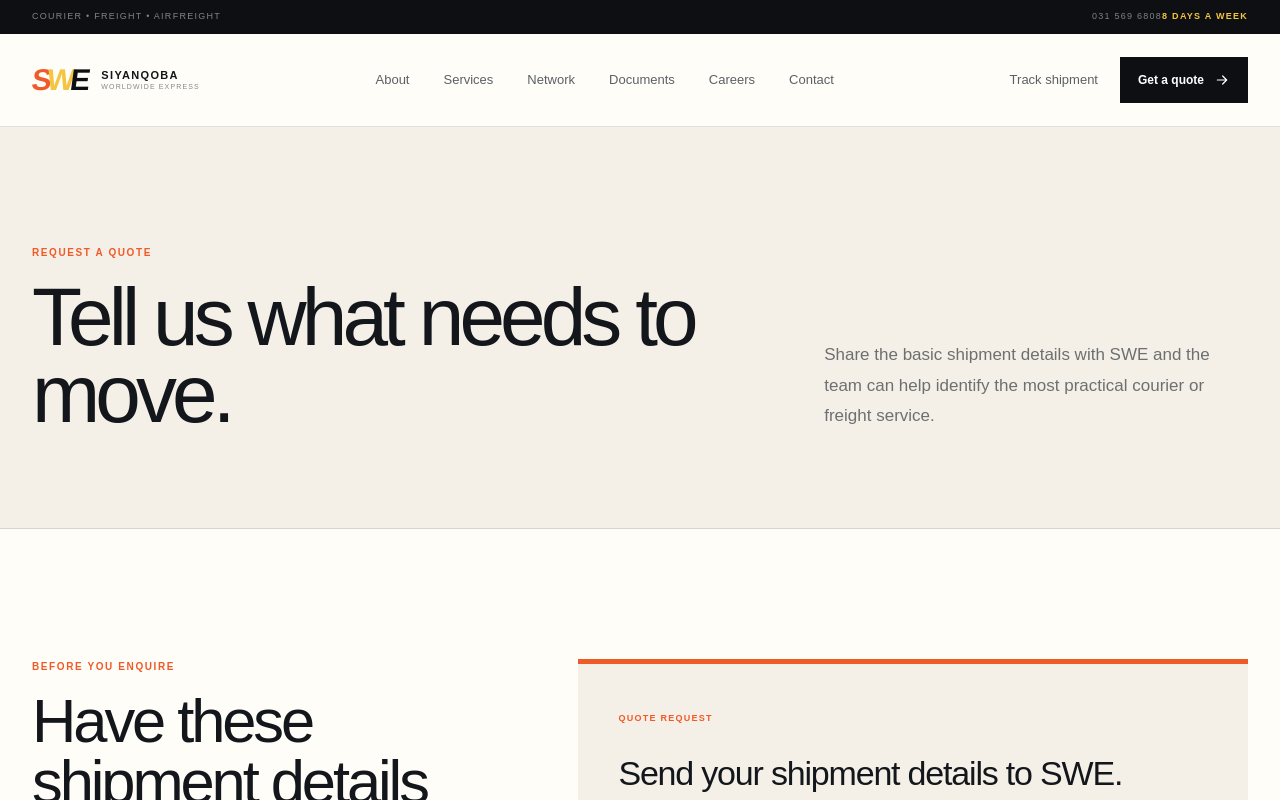
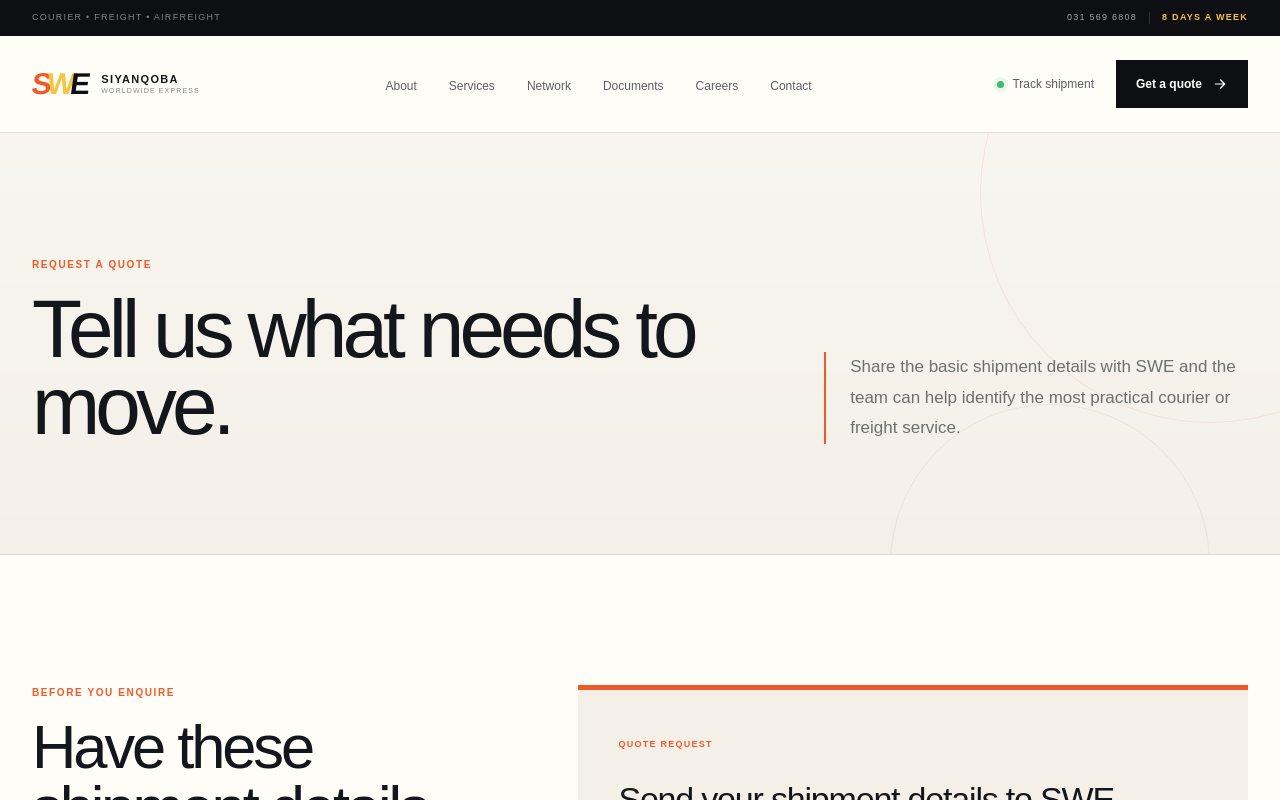
Before and after one commit to IKcracker/swe, a Next.js app: page /quote in a window 1280 px wide. Shown: the top 800 px of the page. Built offline with nearby package versions, Linux system fonts and the light colour scheme.

Commit message:
style: unify header and inner-page visual hierarchy

```diff
--- a/app/globals.css
+++ b/app/globals.css
@@ -26,11 +26,14 @@ svg{display:block}
 .sr-only{position:absolute;width:1px;height:1px;padding:0;margin:-1px;overflow:hidden;clip:rect(0,0,0,0);white-space:nowrap;border:0}
 
 .utility-bar{background:var(--black);color:#fff}
-.utility-inner{height:34px;display:flex;align-items:center;justify-content:space-between;font-size:9px;text-transform:uppercase;letter-spacing:.14em;color:rgba(255,255,255,.48)}
+.utility-inner{height:36px;display:flex;align-items:center;justify-content:space-between;font-size:9px;text-transform:uppercase;letter-spacing:.14em;color:rgba(255,255,255,.48)}
 .utility-inner strong{color:var(--yellow);font-weight:800}
+.utility-right{display:flex;align-items:center;gap:12px}
+.utility-right a{color:rgba(255,255,255,.62)}
+.utility-right i{width:1px;height:12px;background:rgba(255,255,255,.14)}
 
-.site-header{background:var(--paper);border-bottom:1px solid var(--line);position:relative;z-index:20}
-.header-inner{height:92px;display:grid;grid-template-columns:auto 1fr auto;align-items:center;gap:42px}
+.site-header{background:rgba(255,253,248,.96);border-bottom:1px solid var(--line);position:sticky;top:0;z-index:40;backdrop-filter:blur(16px)}
+.header-inner{height:96px;display:grid;grid-template-columns:auto 1fr auto;align-items:center;gap:46px}
 .brand{display:inline-flex;align-items:center;gap:16px}
 .swe-mark{display:inline-flex;font-weight:900;font-size:30px;line-height:1;letter-spacing:-5px;transform:skew(-8deg)}
 .swe-mark span:nth-child(1){color:var(--orange)}
@@ -39,11 +42,17 @@ svg{display:block}
 .brand-name{display:flex;flex-direction:column;gap:2px;text-transform:uppercase;line-height:1}
 .brand-name strong{font-size:11px;letter-spacing:.12em}
 .brand-name small{font-size:7px;letter-spacing:.16em;color:#888}
-.desktop-nav{display:flex;justify-content:center;gap:34px}
-.desktop-nav a,.track-link{font-size:13px;color:#5c6065}
-.desktop-nav a:hover,.track-link:hover{color:var(--black)}
+.desktop-nav{display:flex;justify-content:center;gap:32px}
+.desktop-nav a{position:relative;padding:38px 0 35px;font-size:12px;color:#5c6065;transition:color .2s ease}
+.desktop-nav a::after{content:"";position:absolute;left:0;right:0;bottom:28px;height:1px;background:var(--orange);transform:scaleX(0);transform-origin:left;transition:transform .2s ease}
+.desktop-nav a:hover{color:var(--black)}
+.desktop-nav a:hover::after{transform:scaleX(1)}
+.track-link{display:inline-flex;align-items:center;gap:8px;font-size:12px;color:#5c6065}
+.track-link:hover{color:var(--black)}
+.track-dot{width:7px;height:7px;border-radius:50%;background:#41b86b;box-shadow:0 0 0 4px rgba(65,184,107,.1)}
 .header-actions{display:flex;align-items:center;gap:22px}
-.header-cta{display:inline-flex;align-items:center;gap:10px;min-height:46px;padding:0 18px;background:var(--black);color:#fff;font-size:12px;font-weight:800}
+.header-cta{display:inline-flex;align-items:center;gap:10px;min-height:48px;padding:0 20px;background:var(--black);color:#fff;font-size:12px;font-weight:800;transition:background .2s ease,transform .2s ease}
+.header-cta:hover{background:var(--orange);transform:translateY(-1px)}
 .header-cta svg,.button svg,.tracking-panel button svg,.service-links svg,.resource-links svg{width:16px;height:16px;fill:none;stroke:currentColor;stroke-width:1.8;stroke-linecap:round;stroke-linejoin:round}
 .mobile-menu{display:none}
 
@@ -166,11 +175,9 @@ url("https://images.unsplash.com/photo-1566576912321-d58ddd7a6088?auto=format&fi
   .desktop-nav,.header-actions{display:none}
   .header-inner{grid-template-columns:1fr auto}
   .mobile-menu{display:block;position:relative}
-  .mobile-menu summary{list-style:none;width:46px;height:46px;border:1px solid var(--line);display:grid;place-content:center;gap:7px;cursor:pointer}
+  .mobile-menu summary{list-style:none;min-width:84px;height:46px;border:1px solid var(--line);display:flex;align-items:center;justify-content:center;gap:12px;padding:0 12px;cursor:pointer}
   .mobile-menu summary::-webkit-details-marker{display:none}
-  .mobile-menu summary span{width:18px;height:1px;background:var(--black)}
-  .mobile-menu>div{position:absolute;right:0;top:54px;width:280px;background:var(--paper);border:1px solid var(--line);padding:10px;display:flex;flex-direction:column;box-shadow:0 20px 50px rgba(0,0,0,.14)}
-  .mobile-menu a{padding:12px;border-bottom:1px solid var(--line);font-size:13px}
+  .mobile-menu a{font-size:13px}
   .hero{grid-template-columns:1fr}
   .hero-copy{padding:86px 32px 120px}
   .hero-image{min-height:560px}
@@ -187,7 +194,7 @@ url("https://images.unsplash.com/photo-1566576912321-d58ddd7a6088?auto=format&fi
 @media(max-width:700px){
   .container,.header-inner,.tracking-panel{width:min(100% - 32px,1320px)}
   .utility-inner{height:30px}
-  .header-inner{height:78px}
+  .header-inner{height:82px}
   .hero-copy{padding:62px 16px 112px}
   .hero h1{font-size:clamp(52px,15vw,74px)}
   .hero-lead{font-size:16px}
@@ -483,3 +490,33 @@ url("https://images.unsplash.com/photo-1566576912321-d58ddd7a6088?auto=format&fi
   .track-page-card form{grid-template-columns:1fr}
   .track-page-card button{justify-content:center}
 }
+
+
+/* Header polish */
+.mobile-menu-label{font-size:10px;text-transform:uppercase;letter-spacing:.12em;font-weight:800}
+.mobile-menu-icon{display:grid;gap:6px}
+.mobile-menu-icon i{display:block;width:18px;height:1px;background:var(--black)}
+.mobile-menu-panel{position:absolute;right:0;top:60px;width:min(340px,calc(100vw - 32px));background:var(--paper);border:1px solid var(--line);padding:18px;box-shadow:0 24px 60px rgba(0,0,0,.14)}
+.mobile-menu-kicker{display:block;padding:8px 10px 14px;font-size:9px;text-transform:uppercase;letter-spacing:.14em;color:var(--orange);font-weight:800}
+.mobile-menu-panel>a{display:block;padding:14px 10px;border-bottom:1px solid var(--line);font-size:14px}
+.mobile-menu-actions{display:grid;grid-template-columns:1fr 1fr;gap:10px;margin-top:16px}
+.mobile-menu-actions a{min-height:48px;display:flex;align-items:center;justify-content:center;font-size:11px;font-weight:800}
+.mobile-menu-actions a:first-child{border:1px solid var(--line)}
+.mobile-menu-actions a:last-child{background:var(--black);color:#fff}
+
+/* Consistent inner-page hero treatment */
+.inner-hero{position:relative;overflow:hidden;padding:124px 0 110px;background:
+linear-gradient(180deg,rgba(255,255,255,.35),rgba(255,255,255,0)),
+var(--cream);border-bottom:1px solid var(--line)}
+.inner-hero::after{content:"";position:absolute;right:-160px;top:-170px;width:460px;height:460px;border:1px solid rgba(240,90,40,.12);border-radius:50%;pointer-events:none}
+.inner-hero::before{content:"";position:absolute;right:70px;bottom:-170px;width:320px;height:320px;border:1px solid rgba(19,22,26,.06);border-radius:50%;pointer-events:none}
+.inner-hero-grid{position:relative;z-index:1}
+.inner-hero h1{max-width:900px}
+.inner-hero-copy{padding-top:6px}
+.inner-hero-copy p{padding-left:24px;border-left:2px solid var(--orange)}
+
+/* Homepage-to-inner consistency */
+.hero{border-bottom:1px solid var(--line)}
+.hero-copy{position:relative}
+.hero-copy::after{content:"";position:absolute;left:max(32px,calc((100vw - 1320px)/2));right:40px;bottom:74px;height:1px;background:rgba(19,22,26,.08)}
+.hero-footnote{position:relative;z-index:1}
```
